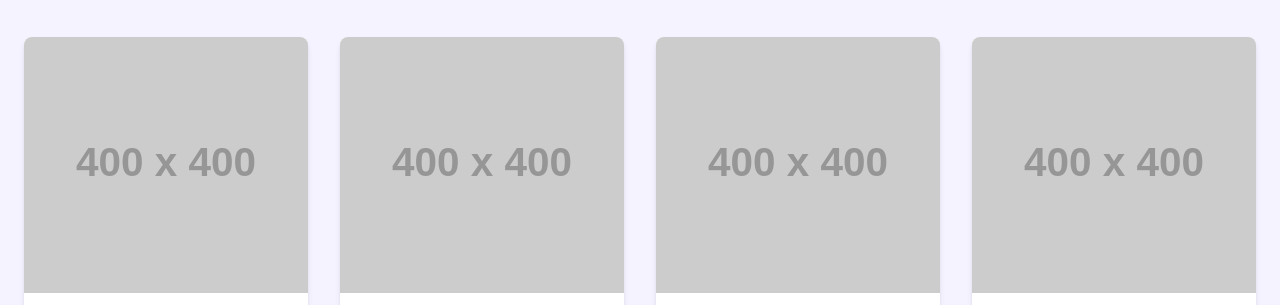
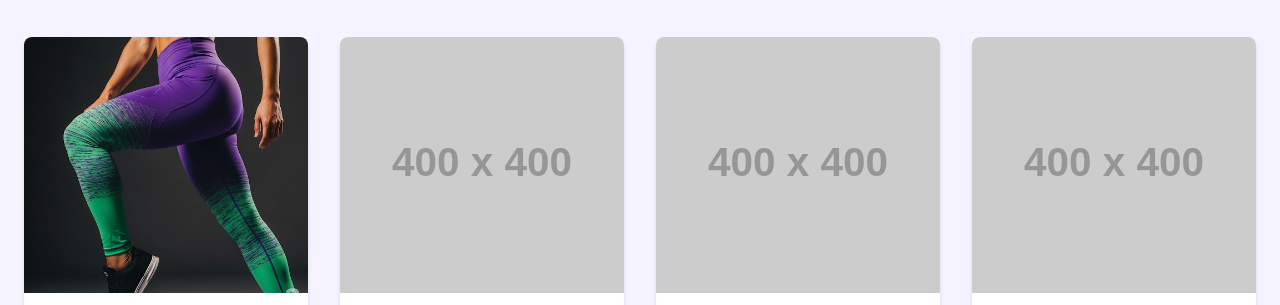
Before and after one commit to Andrecler/ndFitness, a plain HTML site: page index.html in a window 1280 px wide. Shown: the part 647-952 px from the top of the page. Drawn offline with nearby package versions, Linux system fonts and the light colour scheme; placeholder pictures from the web are drawn by us.

Commit message:
Update index.html

```diff
--- a/index.html
+++ b/index.html
@@ -181,7 +181,7 @@
         document.addEventListener('DOMContentLoaded', () => {
             // --- STATE ---
             const products = [
-                { id: 1, name: 'Legging Performance', price: 149.90, img: 'https://placehold.co/400x400/f3e8ff/a855f7?text=Legging' },
+                { id: 1, name: 'Legging Performance', price: 149.90, img: 'img/leggin.png' },
                 { id: 2, name: 'Top Esportivo Impacto', price: 89.90, img: 'https://placehold.co/400x400/f3e8ff/a855f7?text=Top' },
                 { id: 3, name: 'Camiseta Dry Fit', price: 79.90, img: 'https://placehold.co/400x400/f3e8ff/a855f7?text=Camiseta' },
                 { id: 4, name: 'Shorts de Corrida', price: 99.90, img: 'https://placehold.co/400x400/f3e8ff/a855f7?text=Shorts' },
```
